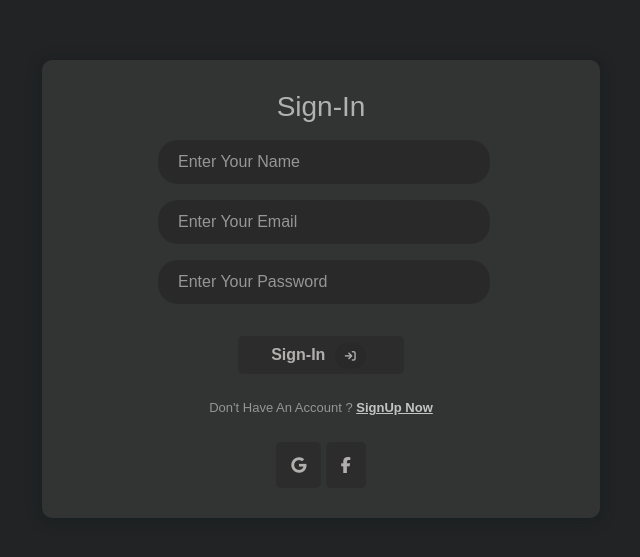
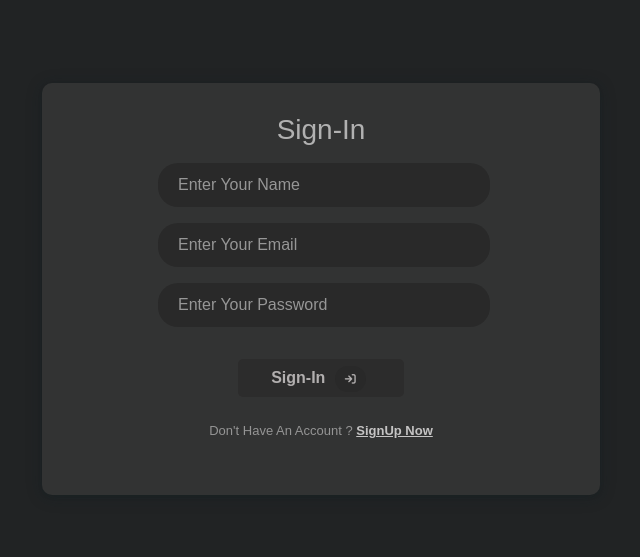
Before and after one commit to fasih-nasir/Chat-Stream-App-, a plain HTML site: page index.html in a window 1280 px wide. Shown: the part 111-668 px from the top of the page, without its empty margins (319-959 px from the left). Drawn offline with nearby package versions, Linux system fonts and the light colour scheme; a web font is replaced by a local one.

Commit message:
Update index.html

```diff
--- a/index.html
+++ b/index.html
@@ -42,8 +42,8 @@
     </div>
 </div>
 <div class="">
-    <button id="google"><i class="fa-brands fa-google p-2"></i></button>
-    <button id=""><i class="fa-brands fa-facebook-f p-2 fs-6"></i></button>
+<!--     <button id="google"><i class="fa-brands fa-google p-2"></i></button>
+    <button id=""><i class="fa-brands fa-facebook-f p-2 fs-6"></i></button> -->
 </div>
 </div>
     </div>
```
